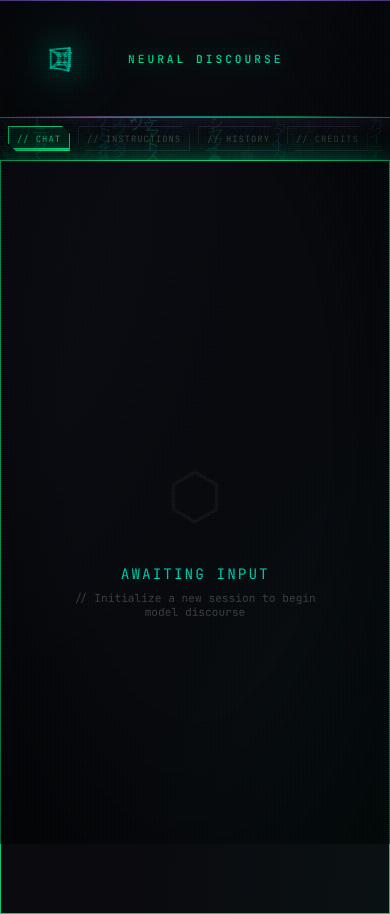
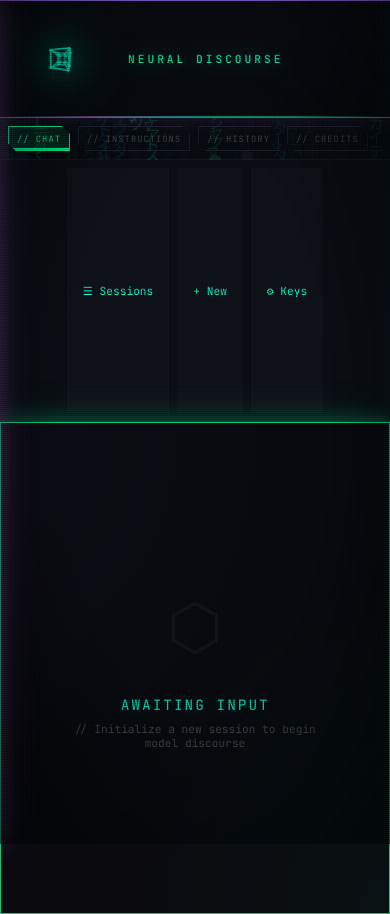
Before and after one commit to MckAnissa/neural-discourse, a Python web app: template app/templates/index.html in a window 390 px wide. Run offline with Jinja, Linux system fonts and the light colour scheme; the template is opened without the code that fills it, so the values that code supplies are empty.

Commit message:
Add mobile-friendly config bar and sessions drawer

```diff
--- a/app/static/app.js
+++ b/app/static/app.js
@@ -396,6 +396,9 @@
 async function selectConversation(id) {
     currentConversationId = id;
 
+    // Close mobile drawer if open
+    closeMobileSessions();
+
     // Update UI - highlight selected conversation
     document.querySelectorAll('.conversation-item').forEach(item => {
         item.classList.toggle('active', parseInt(item.dataset.id) === id);
@@ -755,8 +758,24 @@
     }
 }
 
+// Mobile Sessions Drawer
+function toggleMobileSessions() {
+    const sidebar = document.querySelector('.sidebar');
+    const overlay = document.getElementById('mobile-overlay');
+    sidebar.classList.toggle('mobile-open');
+    overlay.classList.toggle('active');
+}
+
+function closeMobileSessions() {
+    const sidebar = document.querySelector('.sidebar');
+    const overlay = document.getElementById('mobile-overlay');
+    sidebar.classList.remove('mobile-open');
+    overlay.classList.remove('active');
+}
+
 // Modal controls
 function openNewConversationModal() {
+    closeMobileSessions(); // Close mobile drawer if open
     document.getElementById('new-conversation-modal').classList.add('active');
 }
 
--- a/app/static/styles.css
+++ b/app/static/styles.css
@@ -390,8 +390,12 @@
     margin-right: 10px;
     min-height: 0;
     max-height: 100%;
-}
-
+    transition: box-shadow 0.3s ease;
+}
+
+.sidebar:hover {
+    box-shadow: 0 0 25px rgba(191, 122, 240, 0.5), 0 0 50px rgba(191, 122, 240, 0.25);
+}
 
 .sidebar-header {
     padding: 1rem;
@@ -546,6 +550,11 @@
     min-height: 0;
     max-height: 100%;
     overflow: hidden;
+    transition: box-shadow 0.3s ease;
+}
+
+.chat-container:hover {
+    box-shadow: 0 0 25px rgba(0, 255, 157, 0.5), 0 0 50px rgba(0, 255, 157, 0.25);
 }
 
 .chat-header {
@@ -1196,14 +1205,76 @@
         border-right: none;
     }
 
-    .sidebar,
     .settings-panel {
         display: none;
     }
 
+    .sidebar {
+        position: fixed;
+        top: 0;
+        left: -280px;
+        width: 280px;
+        height: 100vh;
+        z-index: 1000;
+        margin: 0;
+        border-radius: 0;
+        transition: left 0.3s ease;
+    }
+
+    .sidebar.mobile-open {
+        left: 0;
+    }
+
+    .mobile-overlay {
+        display: none;
+        position: fixed;
+        top: 0;
+        left: 0;
+        right: 0;
+        bottom: 0;
+        background: rgba(0, 0, 0, 0.7);
+        z-index: 999;
+    }
+
+    .mobile-overlay.active {
+        display: block;
+    }
+
     .chat-container {
         margin: 0;
     }
+}
+
+/* Mobile Config Bar */
+.mobile-config {
+    display: none;
+    padding: 0.5rem;
+    background: var(--bg-secondary);
+    border-bottom: 1px solid var(--border-color);
+    gap: 0.5rem;
+    justify-content: center;
+}
+
+@media (max-width: 900px) {
+    .mobile-config {
+        display: flex;
+    }
+}
+
+.mobile-btn {
+    padding: 0.5rem 1rem;
+    background: var(--bg-tertiary);
+    border: 1px solid var(--cyan-dim);
+    color: var(--cyan-primary);
+    font-family: var(--font-mono);
+    font-size: 0.7rem;
+    cursor: pointer;
+    transition: all 0.3s ease;
+}
+
+.mobile-btn:hover, .mobile-btn:active {
+    background: var(--cyan-dim);
+    color: var(--bg-primary);
 }
 
 /* ============================================
--- a/app/templates/index.html
+++ b/app/templates/index.html
@@ -65,6 +65,9 @@
 
     <!-- Tab Content: Chat (Default) -->
     <div class="tab-content active" id="tab-chat">
+    <!-- Mobile Overlay -->
+    <div class="mobile-overlay" id="mobile-overlay" onclick="closeMobileSessions()"></div>
+
     <main class="main-container">
         <!-- Sidebar: Conversations -->
         <aside class="sidebar">
@@ -78,6 +81,13 @@
                 <!-- Populated by JS -->
             </div>
         </aside>
+
+        <!-- Mobile Config Bar (visible only on mobile) -->
+        <div class="mobile-config" id="mobile-config">
+            <button class="mobile-btn" onclick="toggleMobileSessions()">☰ Sessions</button>
+            <button class="mobile-btn" onclick="openNewConversationModal()">+ New</button>
+            <button class="mobile-btn" onclick="openSettingsModal()">⚙ Keys</button>
+        </div>
 
         <!-- Main Chat Area -->
         <section class="chat-container">
```
